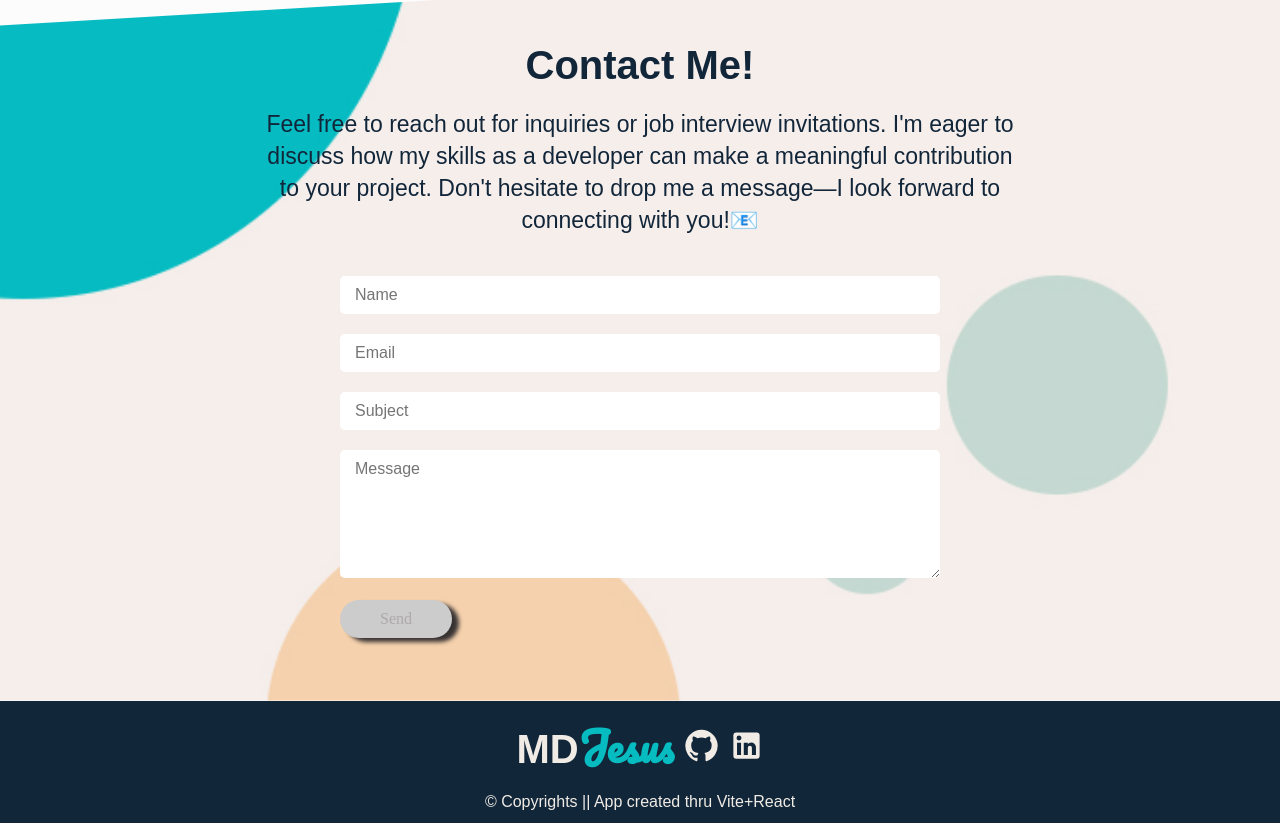
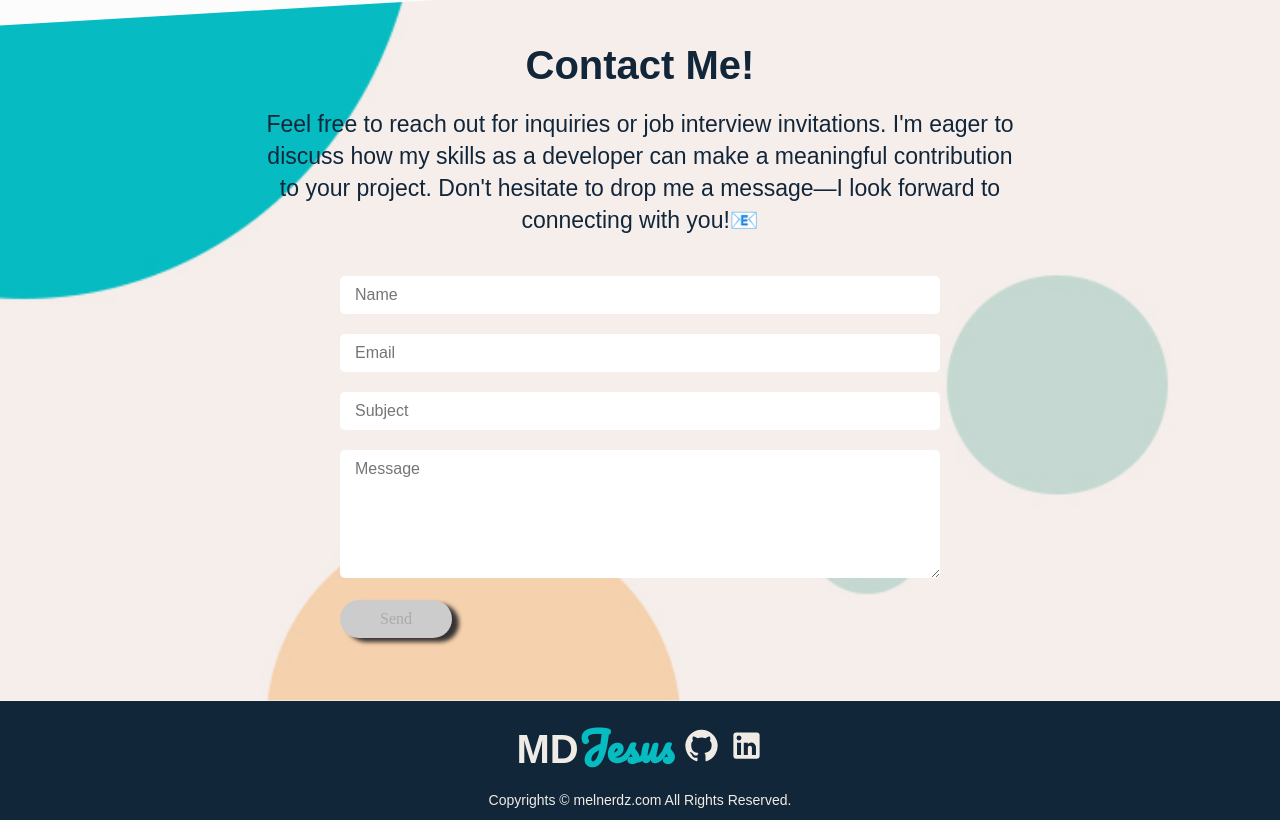
Before and after one commit to mdejesus23/my-website, a React (Vite) app: page / in a window 1280 px wide. Shown: the part 2281-3104 px from the top of the page. Built offline with nearby package versions, Linux system fonts and the light colour scheme; a web font is replaced by a local one.

Commit message:
fixed footer

```diff
--- a/src/components/Footer.jsx
+++ b/src/components/Footer.jsx
@@ -25,7 +25,7 @@ function Footer() {
           <LinkedInIcon />
         </a>
       </div>
-      <p>&copy; Copyrights || App created thru Vite+React</p>
+      <p>Copyrights &copy; melnerdz.com All Rights Reserved.</p>
     </footer>
   );
 }
--- a/src/components/Footer.module.css
+++ b/src/components/Footer.module.css
@@ -10,6 +10,11 @@
   justify-content: center;
   align-items: center;
   row-gap: 1rem;
+}
+
+footer p {
+  font-size: 1.4rem;
+  font-weight: 400;
 }
 
 .socials {
```
Also changed, not shown: 1 other file (tests, documents, lock files or other folders).
